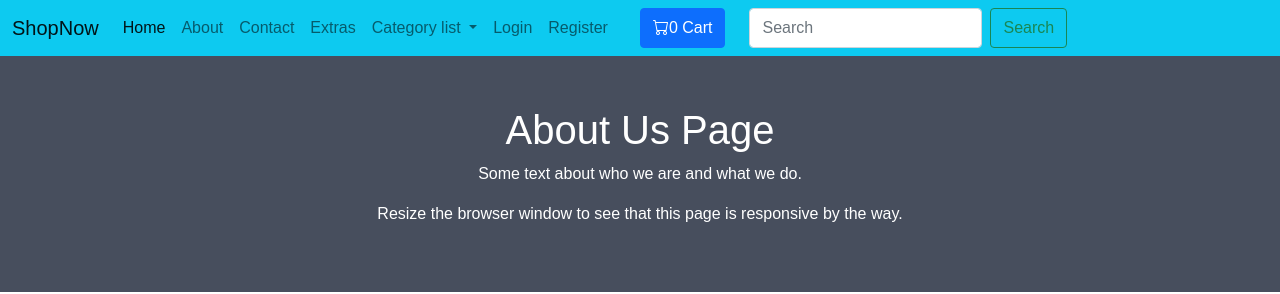
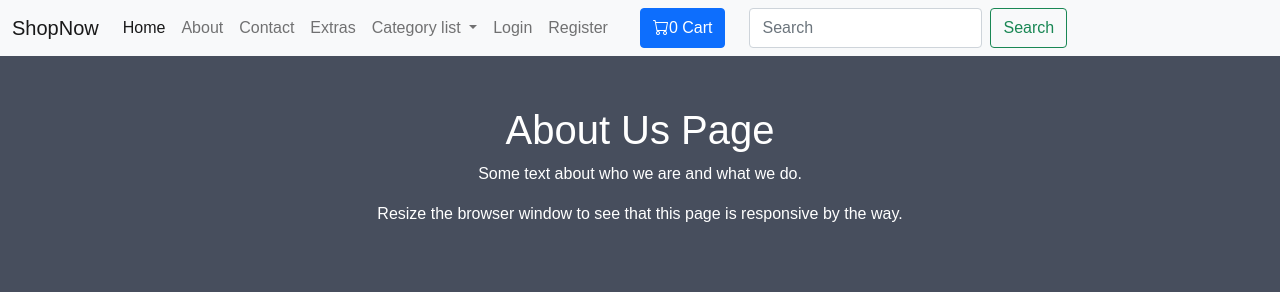
Before and after one commit to jerin-saji/ecart, a Django app: page /aboutus/ in a window 1280 px wide. Shown: the top 294 px of the page. Run offline with Django 4.2, Linux system fonts and the light colour scheme; some libraries are stand-ins or nearby versions.

Commit message:
color nav bar changed

```diff
--- a/templates/includes/navbar.html
+++ b/templates/includes/navbar.html
@@ -1,4 +1,4 @@
-<nav class="navbar navbar-expand-lg navbar-light bg-info">
+<nav class="navbar navbar-expand-lg navbar-light bg-light">
   <div class="container-fluid">
     <a class="navbar-brand" href="#">ShopNow</a>
     <button
```
